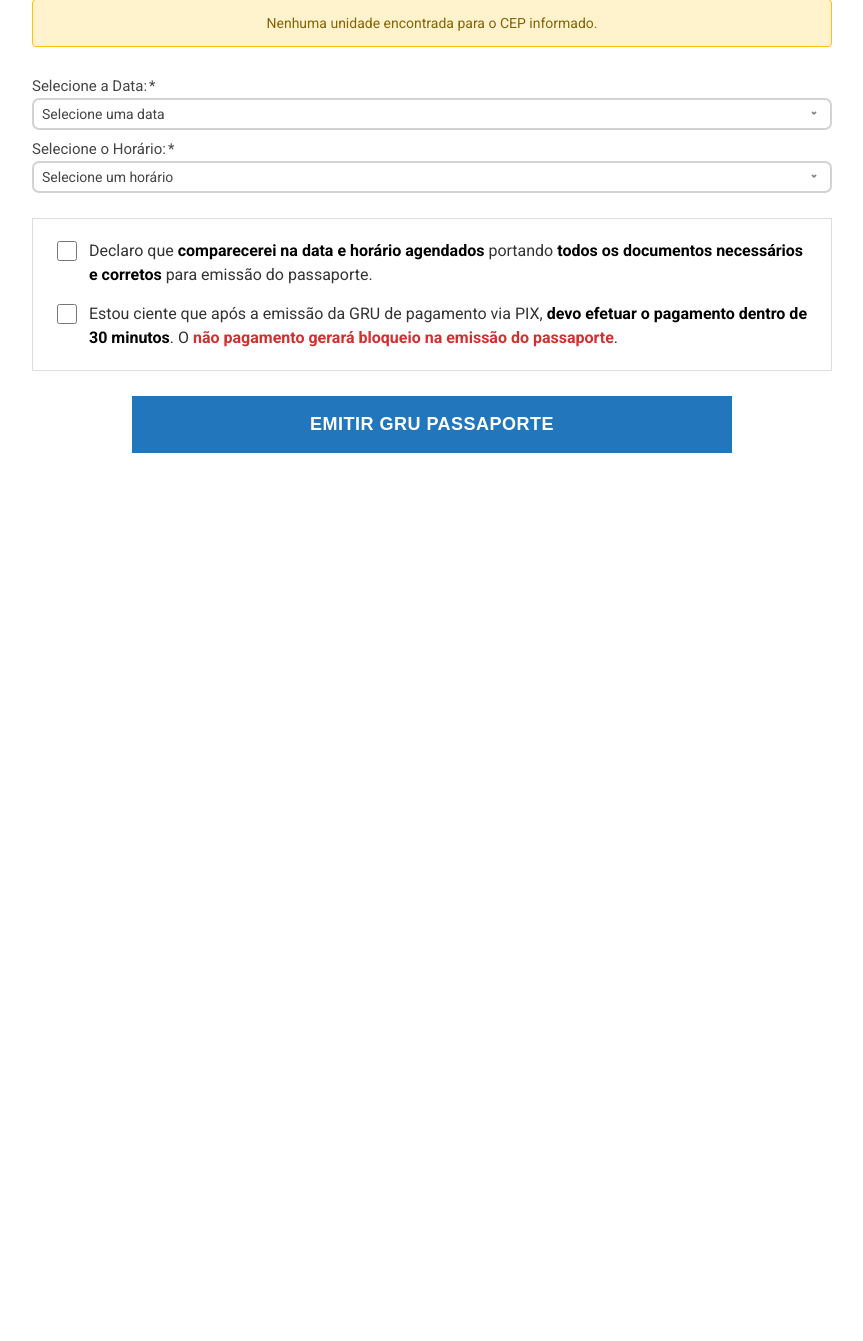
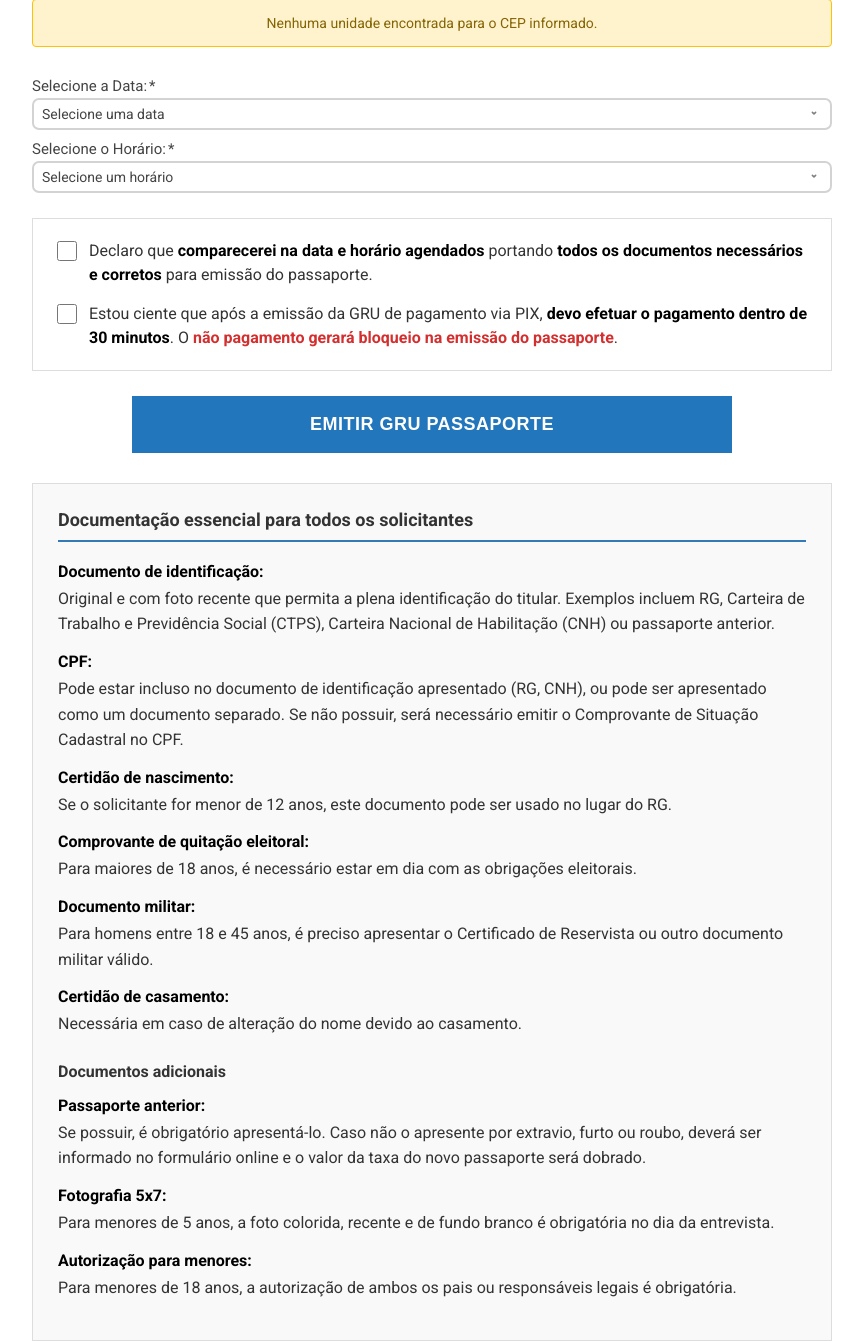
Before and after one commit to Solutionsforce/PassPF, a Flask app: page /protocolo in a window 1280 px wide. Shown: the part 893-2234 px from the top of the page, without its empty margins (208-1071 px from the left). Before the commit the page ends 1346 px from the top, so only its background shows below. Run offline with Flask 3, Linux system fonts and the light colour scheme.

Commit message:
Add essential documentation for passport applicants to the application page
Add a new section to the `protocolo.html` template displaying essential documentation for passport applicants, styled using new CSS classes in `static/css/style.css`.

Replit-Commit-Author: Agent
Replit-Commit-Session-Id: 2f1d9dde-6280-4dd7-be92-213d7a001ec0
Replit-Commit-Checkpoint-Type: full_checkpoint
Replit-Commit-Event-Id: 98210817-f5a9-45d3-8da4-385c57e00351
Replit-Commit-Screenshot-Url: https://storage.googleapis.com/screenshot-production-us-central1/c69ae46c-7eaa-4d13-905b-498ffecf424b/2f1d9dde-6280-4dd7-be92-213d7a001ec0/SNv9zME

```diff
--- a/static/css/style.css
+++ b/static/css/style.css
@@ -1337,6 +1337,47 @@ body {
     margin-top: 25px;
 }
 
+.documentacao-container {
+    background: #f9f9f9;
+    border: 1px solid #ddd;
+    padding: 25px;
+    margin-top: 30px;
+}
+
+.documentacao-titulo {
+    font-size: 18px;
+    font-weight: 600;
+    color: #333;
+    margin: 0 0 20px 0;
+    padding-bottom: 10px;
+    border-bottom: 2px solid #337ab7;
+}
+
+.documentacao-subtitulo {
+    font-size: 16px;
+    font-weight: 600;
+    color: #333;
+    margin: 25px 0 15px 0;
+}
+
+.documentacao-item {
+    margin-bottom: 15px;
+    padding: 0;
+}
+
+.documentacao-item-titulo {
+    font-size: 16px;
+    font-weight: 600;
+    color: #000;
+    margin-bottom: 5px;
+}
+
+.documentacao-item-texto {
+    font-size: 16px;
+    line-height: 1.6;
+    color: #333;
+}
+
 @media (max-width: 400px) {
     .protocolo-container {
         max-width: 100vw;
--- a/templates/protocolo.html
+++ b/templates/protocolo.html
@@ -176,6 +176,57 @@
             <button type="submit" class="btn-primary">EMITIR GRU PASSAPORTE</button>
         </div>
     </form>
+
+    <div class="documentacao-container">
+        <h3 class="documentacao-titulo">Documentação essencial para todos os solicitantes</h3>
+
+        <div class="documentacao-item">
+            <div class="documentacao-item-titulo">Documento de identificação:</div>
+            <div class="documentacao-item-texto">Original e com foto recente que permita a plena identificação do titular. Exemplos incluem RG, Carteira de Trabalho e Previdência Social (CTPS), Carteira Nacional de Habilitação (CNH) ou passaporte anterior.</div>
+        </div>
+
+        <div class="documentacao-item">
+            <div class="documentacao-item-titulo">CPF:</div>
+            <div class="documentacao-item-texto">Pode estar incluso no documento de identificação apresentado (RG, CNH), ou pode ser apresentado como um documento separado. Se não possuir, será necessário emitir o Comprovante de Situação Cadastral no CPF.</div>
+        </div>
+
+        <div class="documentacao-item">
+            <div class="documentacao-item-titulo">Certidão de nascimento:</div>
+            <div class="documentacao-item-texto">Se o solicitante for menor de 12 anos, este documento pode ser usado no lugar do RG.</div>
+        </div>
+
+        <div class="documentacao-item">
+            <div class="documentacao-item-titulo">Comprovante de quitação eleitoral:</div>
+            <div class="documentacao-item-texto">Para maiores de 18 anos, é necessário estar em dia com as obrigações eleitorais.</div>
+        </div>
+
+        <div class="documentacao-item">
+            <div class="documentacao-item-titulo">Documento militar:</div>
+            <div class="documentacao-item-texto">Para homens entre 18 e 45 anos, é preciso apresentar o Certificado de Reservista ou outro documento militar válido.</div>
+        </div>
+
+        <div class="documentacao-item">
+            <div class="documentacao-item-titulo">Certidão de casamento:</div>
+            <div class="documentacao-item-texto">Necessária em caso de alteração do nome devido ao casamento.</div>
+        </div>
+
+        <h4 class="documentacao-subtitulo">Documentos adicionais</h4>
+
+        <div class="documentacao-item">
+            <div class="documentacao-item-titulo">Passaporte anterior:</div>
+            <div class="documentacao-item-texto">Se possuir, é obrigatório apresentá-lo. Caso não o apresente por extravio, furto ou roubo, deverá ser informado no formulário online e o valor da taxa do novo passaporte será dobrado.</div>
+        </div>
+
+        <div class="documentacao-item">
+            <div class="documentacao-item-titulo">Fotografia 5x7:</div>
+            <div class="documentacao-item-texto">Para menores de 5 anos, a foto colorida, recente e de fundo branco é obrigatória no dia da entrevista.</div>
+        </div>
+
+        <div class="documentacao-item">
+            <div class="documentacao-item-titulo">Autorização para menores:</div>
+            <div class="documentacao-item-texto">Para menores de 18 anos, a autorização de ambos os pais ou responsáveis legais é obrigatória.</div>
+        </div>
+    </div>
 </div>
 
 {% endblock %}
```
